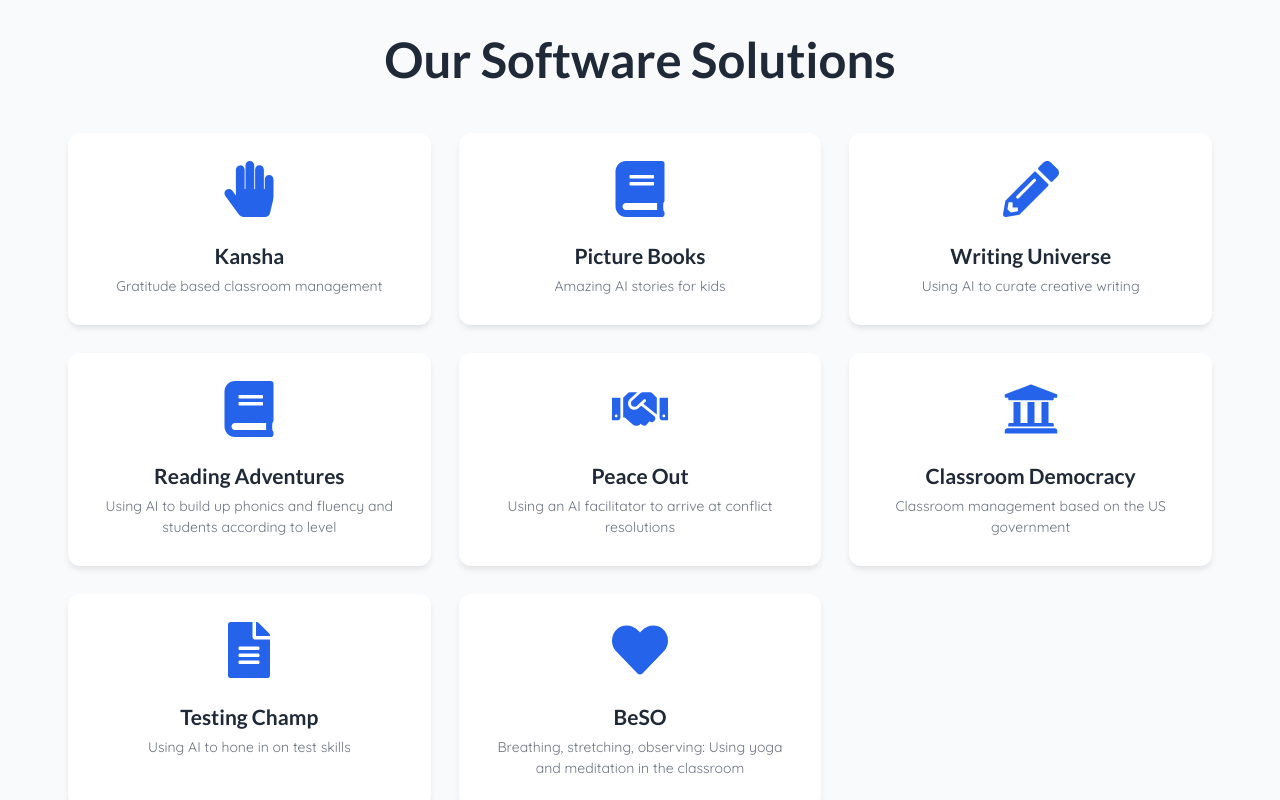
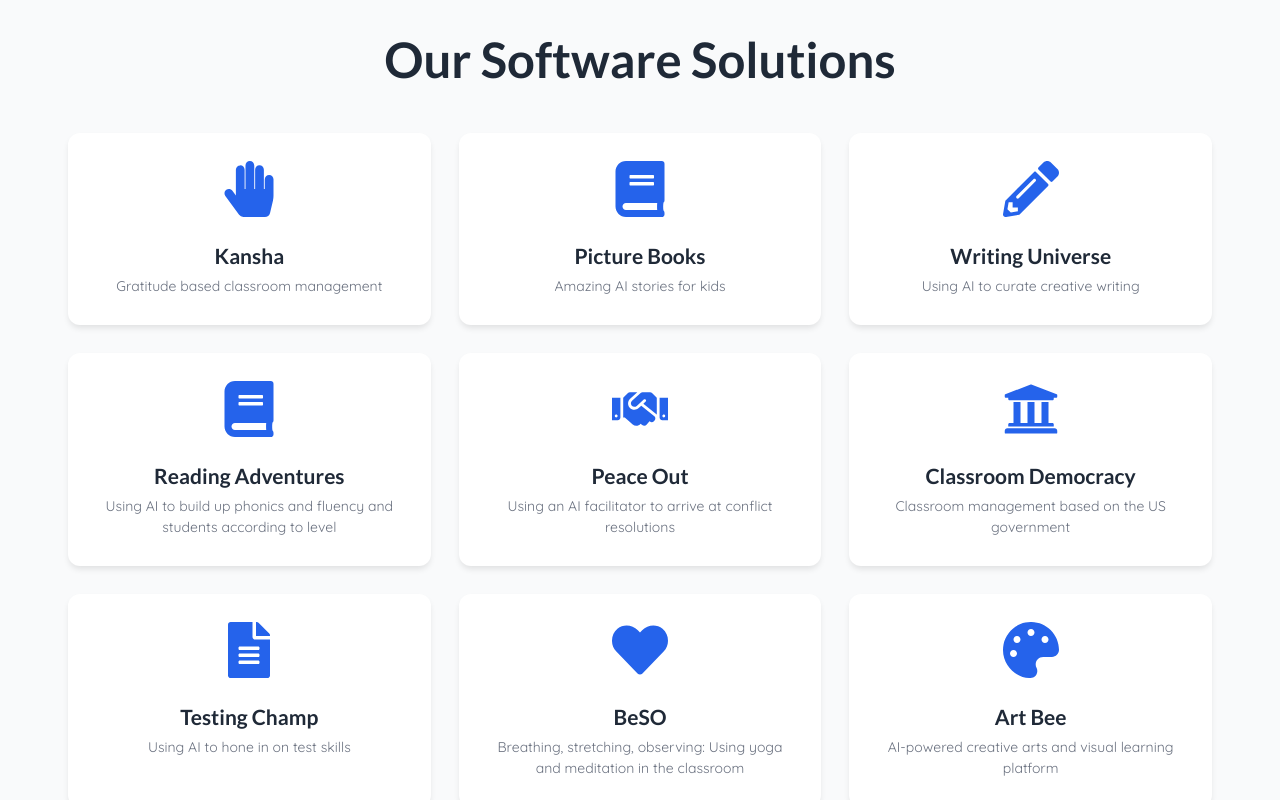
Before and after one commit to mister-bee/beechtree, a Next.js app: page /software in a window 1280 px wide. Built offline with nearby package versions, Linux system fonts and the light colour scheme.

Commit message:
Add new "Art Bee" feature to SoftwarePage with AI-powered creative arts platform details. Include icon and description for enhanced user engagement.

```diff
--- a/app/software/page.js
+++ b/app/software/page.js
@@ -9,7 +9,9 @@ import {
   FaUniversity,
   FaFileAlt,
   FaHeart,
+  FaPalette,
 } from "react-icons/fa";
+import { GiBee } from "react-icons/gi";
 
 export default function SoftwarePage() {
   const [modalOpen, setModalOpen] = useState(false);
@@ -73,6 +75,13 @@ export default function SoftwarePage() {
       icon: <FaHeart />,
       description:
         "Mindfulness and movement program designed specifically for classroom use. Includes guided breathing exercises, age-appropriate yoga poses, and mindfulness activities. Features timer tools, activity tracking, and classroom management integration.",
+    },
+    {
+      title: "Art Bee",
+      tagline: "AI-powered creative arts and visual learning platform",
+      icon: <FaPalette />,
+      description:
+        "Art Bee buzzes with creativity, offering students and teachers an innovative platform for digital art creation and visual learning. Features AI-assisted drawing tools, collaborative art projects, and curriculum-integrated visual arts lessons. Includes virtual art galleries, step-by-step tutorials, and assessment tools for creative projects. Perfect for developing artistic skills while enhancing visual communication and creative thinking across all subjects.",
     },
   ];
 
```
